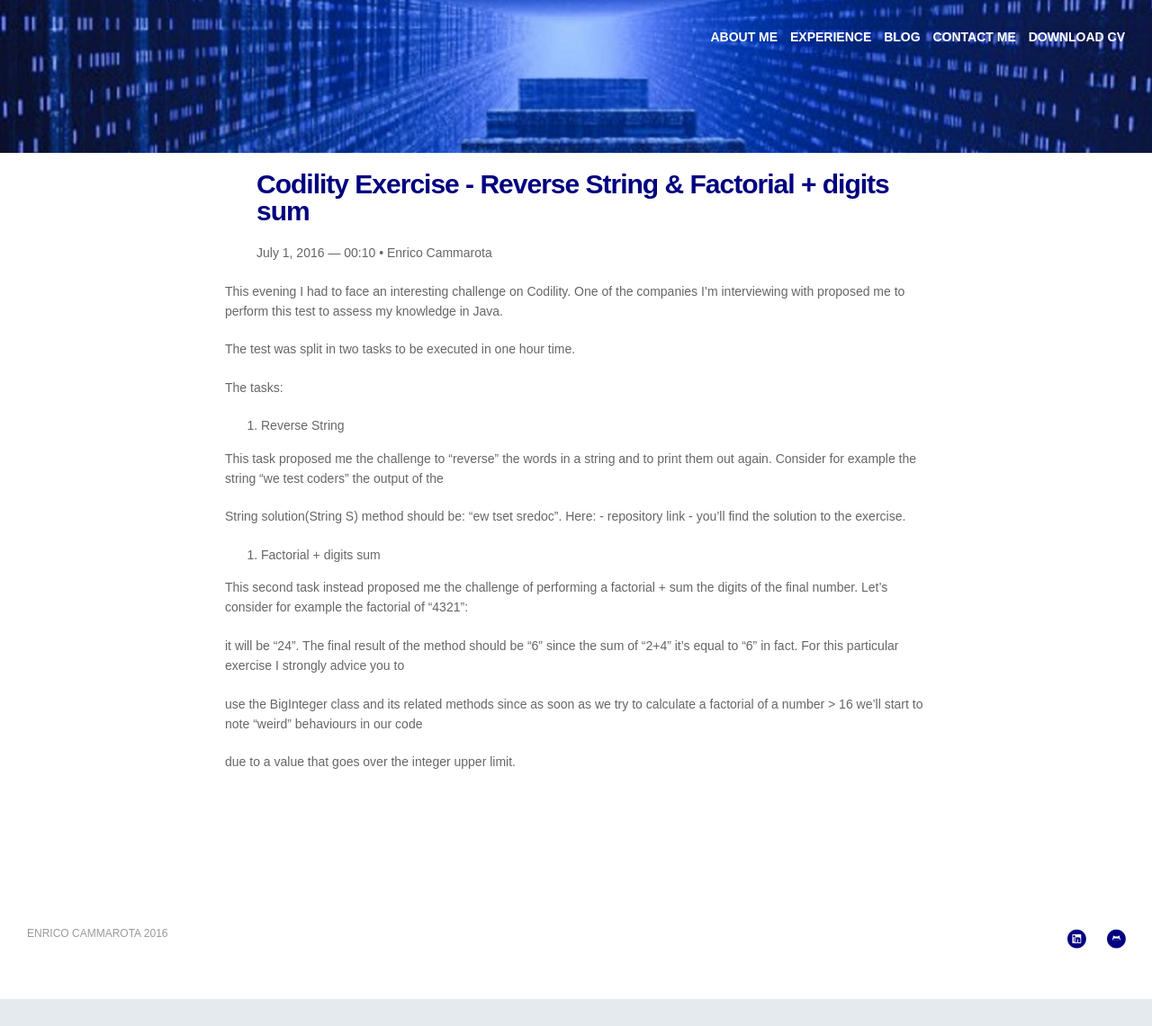
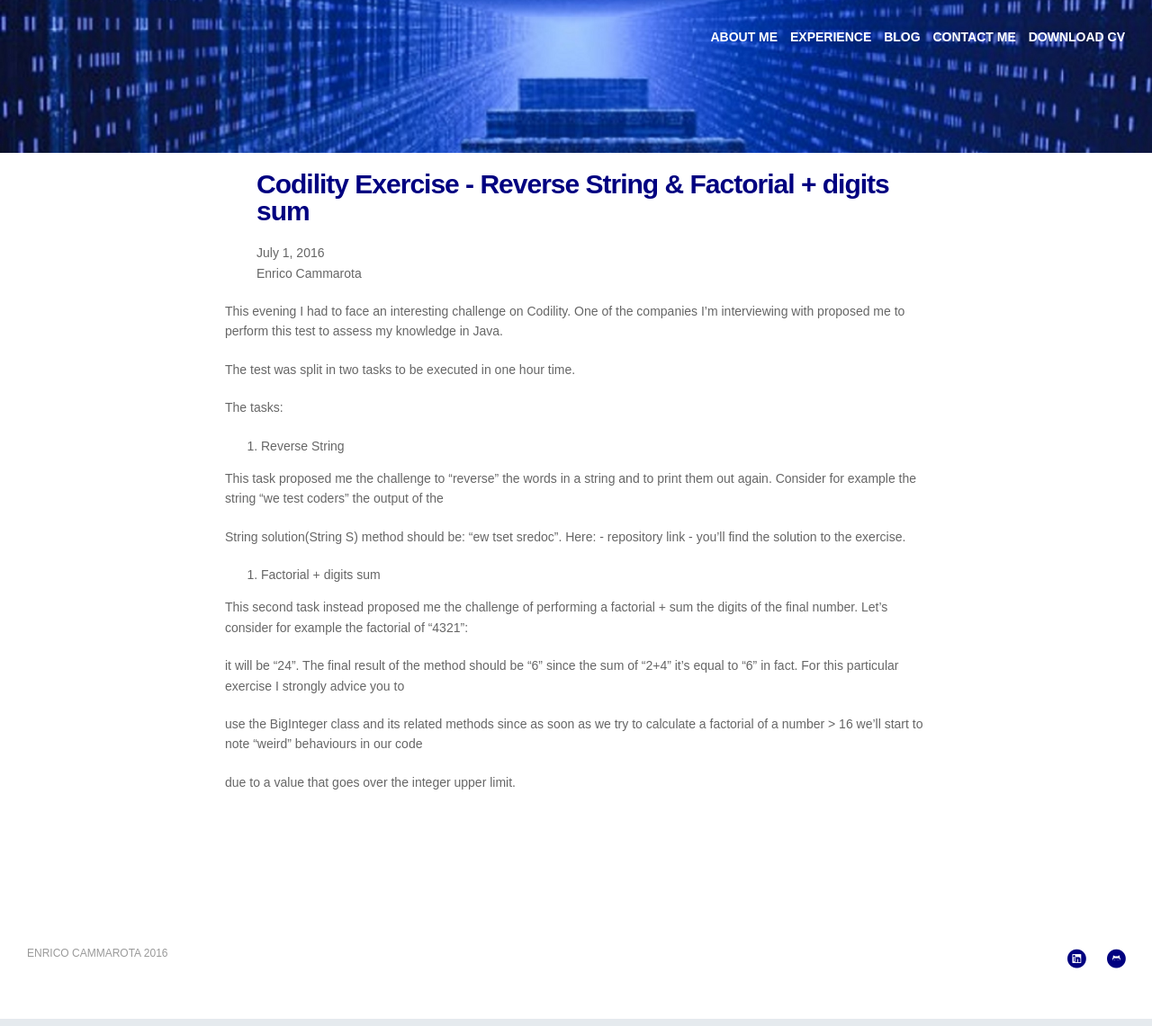
Before and after one commit to enricocammarota/enricocammarota.github.io, a Jekyll site: the page built from _posts/blog/2016-07-01-Codility-Exercise-en.markdown, in a window 1280 px wide. Shown: the whole page at 90% size. Built offline with Jekyll 4.4.1, drawn with Linux system fonts in a browser that asks for light colours; nearby versions of some CDN libraries; before the commit the page ends 1119 px from its top, so only the background shows below that.

Commit message:
Improved post author information's display.

```diff
--- a/_includes/about.html
+++ b/_includes/about.html
@@ -37,6 +37,7 @@
 	<div style="display:none">
 		TODO LIST:
 		<ul>
+			<li>Fix posts visualization. Only last 3 posts in home. All the remaining in "more blog posts"</li>
 			<li>Update size of linkedin image</li>
 			<li>Update size github image</li>
 			<li>Update history images with companies logo</li>
--- a/_layouts/home.html
+++ b/_layouts/home.html
@@ -16,7 +16,11 @@ layout: default
       <a href="{{post.url}}"><h1 class="post-title">{{ post.title }}</h1></a>
     </div>
     <div class="post-header date">
-      <p class="post-meta">{{ post.date | date: "%B %-d, %Y — %H:%M" }}{% if post.author %} • {{ post.author }}{% endif %}{% if post.meta %} • {{ post.meta }}{% endif %}</p>
+      <p class="post-meta">
+          {{ post.date | date: "%B %-d, %Y" }}<br />
+          {% if post.author %}{{ post.author }}{% endif %}<br />
+          {% if post.meta %}{{ post.meta }}{% endif %}
+      </p>
     </div>
 
 
--- a/_layouts/post.html
+++ b/_layouts/post.html
@@ -9,7 +9,11 @@ comments: true
   <h1 class="post-title">{{ page.title }}</h1>
 </div>
 <div class="post-header">
-  <p class="post-meta">{{ page.date | date: "%B %-d, %Y — %H:%M" }}{% if page.author %} • {{ page.author }}{% endif %}{% if page.meta %} • {{ page.meta }}{% endif %}</p>
+  <p class="post-meta">
+    {{ page.date | date: "%B %-d, %Y" }}<br />
+    {% if page.author %}{{ page.author }}{% endif %}<br />
+    {% if page.meta %}{{ page.meta }}{% endif %}
+  </p>
 </div>
 
 <div class="post-wrapper">
```
Also changed, not shown: _layouts/posts.html (+5 -4 lines).
